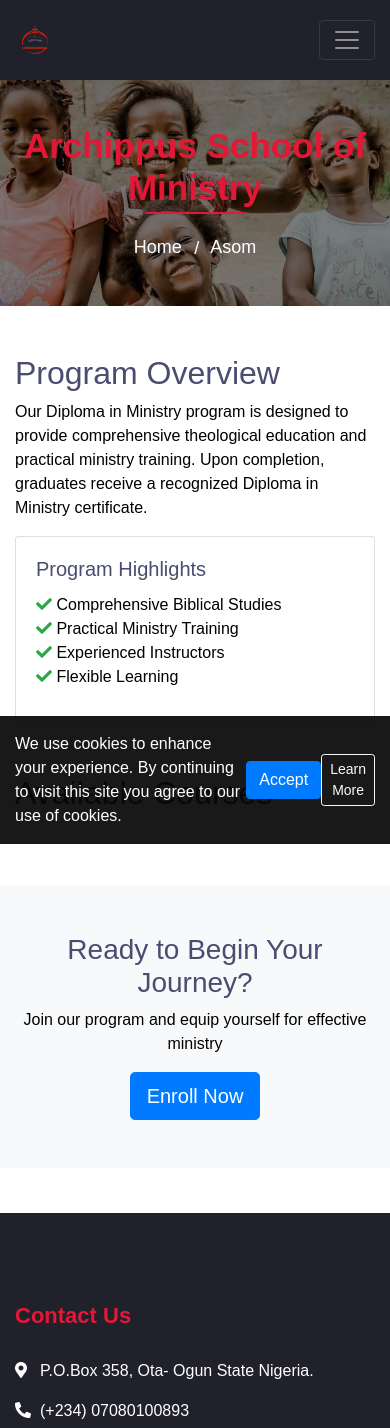
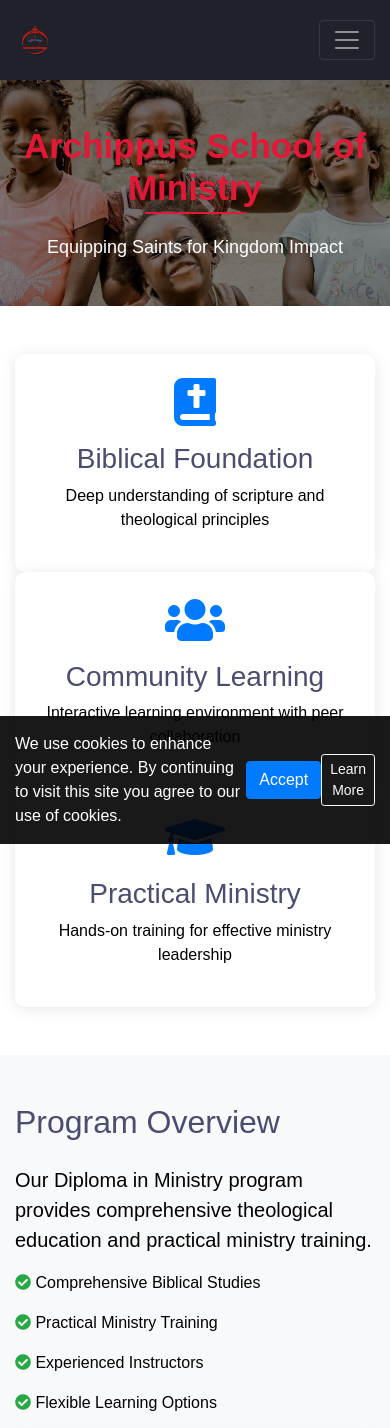
Before and after one commit to sadorect/projectsave-new, a Laravel app: page /asom in a window 390 px wide. Shown: the top 1428 px of the page. Run offline with Laravel 10, Linux system fonts and the light colour scheme; data that the repository does not hold is empty; some libraries are stand-ins or nearby versions; grey boxes are pictures that could not be loaded.

Commit message:
lms landing page

```diff
--- a/resources/views/lms/courses/landing.blade.php
+++ b/resources/views/lms/courses/landing.blade.php
@@ -1,105 +1,175 @@
 <x-layouts.app>
-  <!-- Page Header Start -->
+    <!-- Hero Section with Background Image -->
+    <!--div class="hero-section page text-white" style="background: linear-gradient(rgba(0,0,0,0.7), rgba(0,0,0,0.7)), url('{{ asset('frontend/img/asom-bg.jpg') }}') center/cover;">
+        <div class="container">
+            <div class="row align-items-center">
+                <div class="col-md-8">
+                    <h1 class="display-4">Archippus School of Ministry</h1>
+                    <p class="lead">Equipping Saints for Kingdom Impact</p>
+                    <div class="mt-4">
+                        <a href="#courses" class="btn btn-primary btn-lg">View Courses</a>
+                        <a href="#program-overview" class="btn btn-outline-light btn-lg ms-2">Learn More</a>
+                    </div>
+                </div>
+            </div>
+        </div>
+    </div-->
     <div class="page-header">
         <div class="container">
-        <div class="row">
+            <div class="row align-items-center">
                 <div class="col-12">
                     <h2>Archippus School of Ministry</h2>
                 </div>
                 <div class="col-12">
-                <a href="{{ route('home') }}">Home</a>
-                <a href="{{ route('asom') }}">Asom</a>
+                    <a>Equipping Saints for Kingdom Impact</a>
+
+                </div>
+
+            </div>
+        </div>
+    </div>
+
+
+    <!-- Key Features Section -->
+    <div class="container my-5">
+        <div class="row g-4">
+            <div class="col-md-4">
+                <div class="feature-card text-center p-4">
+                    <i class="fas fa-bible fa-3x text-primary mb-3"></i>
+                    <h3>Biblical Foundation</h3>
+                    <p>Deep understanding of scripture and theological principles</p>
+                </div>
+            </div>
+            <div class="col-md-4">
+                <div class="feature-card text-center p-4">
+                    <i class="fas fa-users fa-3x text-primary mb-3"></i>
+                    <h3>Community Learning</h3>
+                    <p>Interactive learning environment with peer collaboration</p>
+                </div>
+            </div>
+            <div class="col-md-4">
+                <div class="feature-card text-center p-4">
+                    <i class="fas fa-graduation-cap fa-3x text-primary mb-3"></i>
+                    <h3>Practical Ministry</h3>
+                    <p>Hands-on training for effective ministry leadership</p>
                 </div>
             </div>
         </div>
     </div>
-  <!-- Hero Section >
-  <div class="hero-section bg-primary text-white py-5">
+
+    <!-- Program Overview -->
+    <div id="program-overview" class="bg-light py-5">
         <div class="container">
             <div class="row align-items-center">
-              <div class="col-md-8">
-                  <h1>Archippus School of Ministry</h1>
-                  <p class="lead">Diploma in Ministry Program</p>
-                  <p>Equipping saints for the work of ministry through comprehensive biblical education</p>
-              </div>
-              <div class="col-md-4 text-center">
-                  <img src="{{ asset('images/logo.png') }}" alt="School Logo" class="img-fluid">
-              </div>
-          </div>
-      </div>
-  </div-->
-
-  <!-- Program Overview -->
-  <div class="container my-5">
-      <div class="row">
-          <div class="col-md-8">
-              <h2>Program Overview</h2>
-              <p>Our Diploma in Ministry program is designed to provide comprehensive theological education and practical ministry training. Upon completion, graduates receive a recognized Diploma in Ministry certificate.</p>
-          </div>
-          <div class="col-md-4">
-              <div class="card">
-                  <div class="card-body">
-                      <h5 class="card-title">Program Highlights</h5>
+                <div class="col-md-6">
+                    <h2 class="mb-4">Program Overview</h2>
+                    <p class="lead">Our Diploma in Ministry program provides comprehensive theological education and practical ministry training.</p>
                     <ul class="list-unstyled">
-                          <li><i class="fa fa-check text-success"></i> Comprehensive Biblical Studies</li>
-                          <li><i class="fa fa-check text-success"></i> Practical Ministry Training</li>
-                          <li><i class="fa fa-check text-success"></i> Experienced Instructors</li>
-                          <li><i class="fa fa-check text-success"></i> Flexible Learning</li>
+                        <li class="mb-3"><i class="fas fa-check-circle text-success me-2"></i> Comprehensive Biblical Studies</li>
+                        <li class="mb-3"><i class="fas fa-check-circle text-success me-2"></i> Practical Ministry Training</li>
+                        <li class="mb-3"><i class="fas fa-check-circle text-success me-2"></i> Experienced Instructors</li>
+                        <li class="mb-3"><i class="fas fa-check-circle text-success me-2"></i> Flexible Learning Options</li>
                     </ul>
                 </div>
+                <div class="col-md-6">
+                    <img src="{{ asset('frontend/img/bible-study.jpg') }}" alt="Bible Study" class="img-fluid rounded shadow">
                 </div>
             </div>
         </div>
     </div>
 
     <!-- Available Courses -->
-  <div class="container mb-5">
-      <h2 class="mb-4">Available Courses</h2>
-      <div class="row">
+    <div id="courses" class="container my-5">
+        <h2 class="text-center mb-5">Available Courses</h2>
+        <div class="row g-4">
             @foreach($courses as $course)
-              <div class="col-md-4 mb-4">
-                  <div class="card h-100 shadow-sm">
+                <div class="col-md-4">
+                    <div class="course-card h-100">
+                        <div class="course-image">
                             @if($course->featured_image)
-                          <img src="{{ $course->featured_image }}" class="card-img-top" alt="{{ $course->title }}">
+                                <img src="{{ $course->featured_image }}" alt="{{ $course->title }}" class="img-fluid">
                             @endif
-                      <div class="card-body">
-                          <h5 class="card-title">{{ $course->title }}</h5>
-                          <p class="card-text">{{ Str::limit($course->description, 100) }}</p>
-                          <div class="d-flex justify-content-between align-items-center">
-                              <a href="{{ route('lms.courses.show', $course->slug) }}" class="btn btn-outline-primary">View Course</a>
-                              <small class="text-muted">Instructor: {{ $course->instructor->name }}</small>
+                            <div class="course-overlay">
+                                <span class="badge bg-{{ $course->status === 'published' ? 'success' : 'warning' }}">
+                                    {{ ucfirst($course->status) }}
+                                </span>
+                            </div>
+                        </div>
+                        <div class="course-content p-4">
+                            <h4>{{ $course->title }}</h4>
+                            <p>{!! Str::limit($course->description, 100) !!}</p>
+                            <div class="d-flex justify-content-between align-items-center mt-3">
+                                <a href="{{ route('lms.courses.show', $course->slug) }}" class="btn btn-outline-primary">View Details</a>
+                                <small class="text-muted">By {{ $course->instructor->name }}</small>
                             </div>
                         </div>
                     </div>
                 </div>
             @endforeach
         </div>
-
+        <div class="text-center mt-4">
             {{ $courses->links() }}
+        </div>
     </div>
 
     <!-- Call to Action -->
-  <div class="bg-light py-5">
-      <div class="container">
-          <div class="row justify-content-center text-center">
-              <div class="col-md-8">
-                  <h3>Ready to Begin Your Journey?</h3>
-                  <p>Join our program and equip yourself for effective ministry</p>
-                  <a href="{{ route('register') }}" class="btn btn-primary btn-lg">Enroll Now</a>
-              </div>
-          </div>
+    <div class="cta-section bg-primary text-white py-5">
+        <div class="container text-center">
+            <h3 class="mb-4">Ready to Begin Your Journey?</h3>
+            <p class="lead mb-4">Join our program and equip yourself for effective ministry</p>
+            <a href="{{ route('register') }}" class="btn btn-light btn-lg">Enroll Now</a>
         </div>
     </div>
 
     <style>
     .hero-section {
-      background: linear-gradient(45deg, #1a237e, #283593);
+        min-height: 60vh;
+        display: flex;
+        align-items: center;
     }
-  .card {
+
+    .feature-card {
+        background: white;
+        border-radius: 10px;
+        box-shadow: 0 2px 15px rgba(0,0,0,0.1);
         transition: transform 0.3s ease;
     }
-  .card:hover {
+
+    .feature-card:hover {
         transform: translateY(-5px);
+    }
+
+    .course-card {
+        border-radius: 10px;
+        box-shadow: 0 2px 15px rgba(0,0,0,0.1);
+        overflow: hidden;
+        transition: transform 0.3s ease;
+    }
+
+    .course-card:hover {
+        transform: translateY(-5px);
+    }
+
+    .course-image {
+        position: relative;
+        height: 200px;
+        overflow: hidden;
+    }
+
+    .course-image img {
+        width: 100%;
+        height: 100%;
+        object-fit: cover;
+    }
+
+    .course-overlay {
+        position: absolute;
+        top: 10px;
+        right: 10px;
+    }
+
+    .cta-section {
+        background: linear-gradient(45deg, #1a237e, #283593);
     }
     </style>
 </x-layouts.app>
```
Lines whose indentation alone changed are shown as unchanged.
